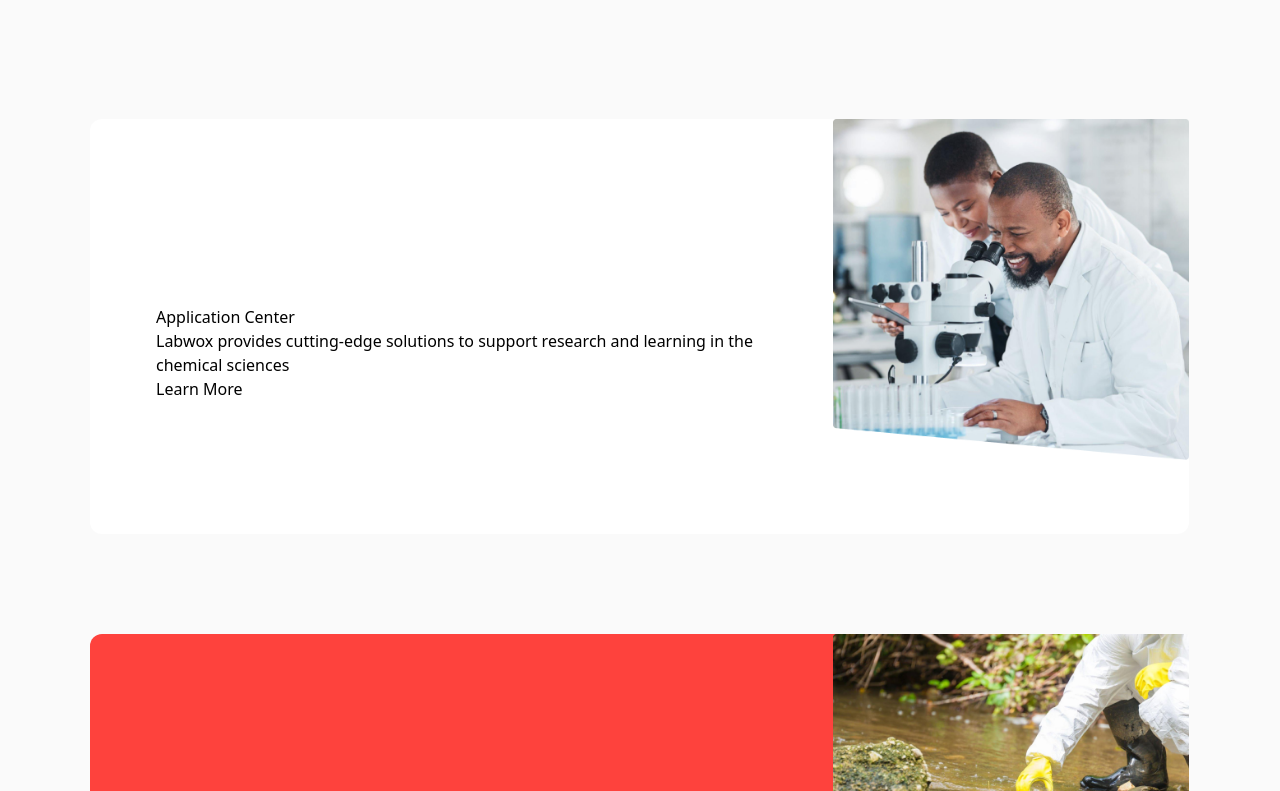
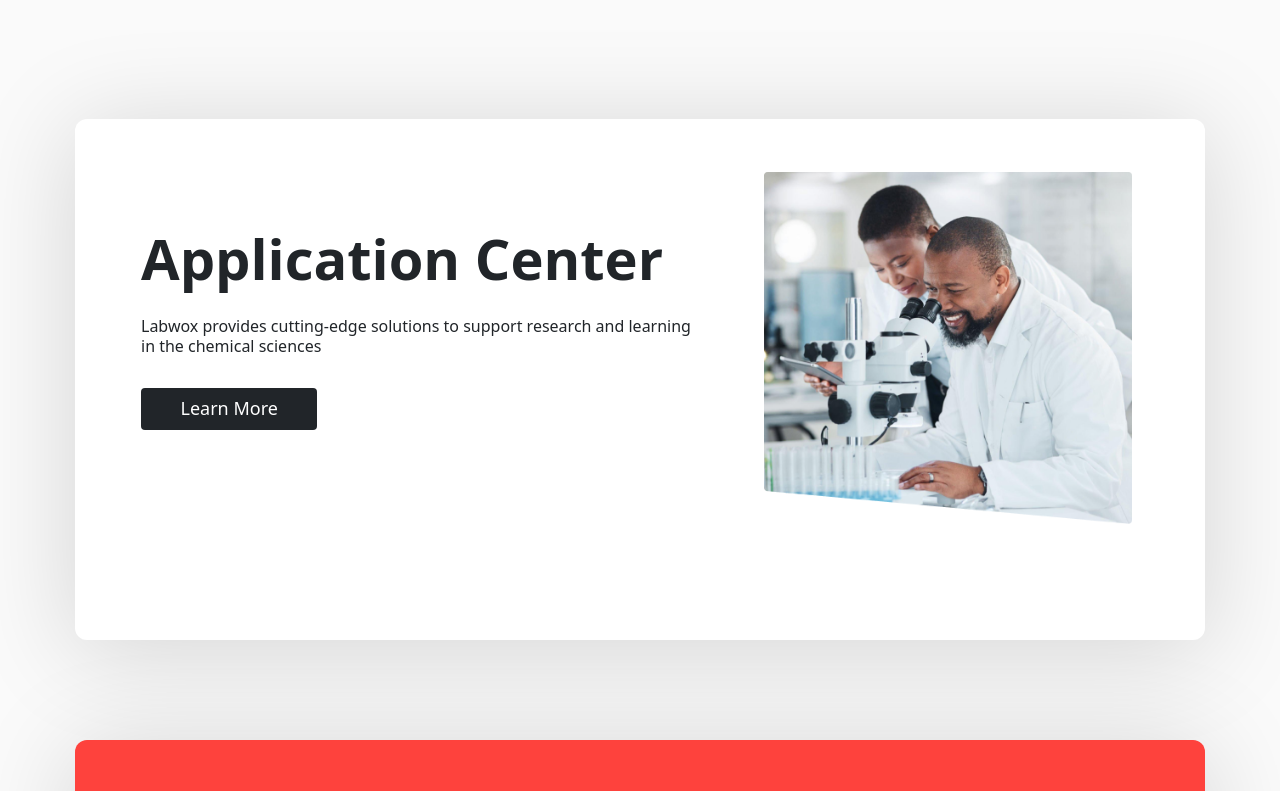
Before and after one commit to A-believer/Labwox, a React (Vite) app: page / in a window 1280 px wide. Shown: the part 1189-1980 px from the top of the page. Built offline with nearby package versions, Linux system fonts and the light colour scheme; a web font is replaced by a local one.

Commit message:
product complete without scroll animate

```diff
--- a/package.json
+++ b/package.json
@@ -18,6 +18,7 @@
     "match-sorter": "^6.3.1",
     "react": "^18.2.0",
     "react-dom": "^18.2.0",
+    "react-intersection-observer": "^9.5.1",
     "react-marquee-slider": "^1.1.5",
     "react-redux": "^8.1.0",
     "react-router-dom": "^6.13.0",
--- a/src/components/ProductList.jsx
+++ b/src/components/ProductList.jsx
@@ -1,30 +1,23 @@
+/* eslint-disable react-hooks/exhaustive-deps */
 import Header from "../utils/Header"
-import { products } from "../data/data"
+import Product from "../utils/Product";
 
 const ProductList = () => {
+
   return (
-    <section className="w-auto h-auto bg-whitebgii">
+    <section className="w-auto h-auto lg:pt-[75px] pt-[24px] lg:px-[75px] px-[24px] lg:pb-[200px] pb-[60px] bg-whitebgii">
+
       {/* Header */}
-      <div className="w-full lg:pt-[75px] pt-[24px] mx-auto text-center flex flex-col justify-center">
+      <div className="w-full  mx-auto text-center flex flex-col justify-center">
         <Header text1={`Some of Our`} text2={`Services`} text3={`Laboratories`} />
-        <p className="lg:mx-auto mx-[24px] text-base leading-[19.2px] text-center mt-[24px] mb-[17px]">Labwox provides cutting-edge solutions to support research and learning in the chemical sciences</p>
+        <p className="lg:mx-auto mx-[24px] text-base leading-[19.2px] text-center mt-[24px] mb-[17px]">
+          Labwox provides cutting-edge solutions to support research and learning in the chemical sciences
+        </p>
       </div>
 
       {/* Product List */}
-      <div className="lg:mt-[104px] mt-[16px] mx-[25px] lg:mx-[75px] flex flex-col justify-center">
-
-        {products && products?.map((item, i) => (
-          <div key={item.key + i} className={`flex lg:flex-row flex-col rounded-[12px] bg-${item.bgColor} lg:mb-[100px] mb-[60px] justify-evenly items-center ml-[15px] mr-[16px]`}>
-            <div className="lg:mt-[53px] mt-[33px] lg:ml-[66px] lg:mr-[73px]">
-              <p>{ item.header }</p>
-              <p>Labwox provides cutting-edge solutions to support research and learning in the chemical sciences</p>
-              <button type="button">Learn More</button>
-            </div>
-            <div className="lg:w-[433px] w-[348px] lg:h-[415px] h-[333.534px]">
-              <img src={item.imgSrc} alt="product-img" className=" object-contain"/>
-            </div>
-          </div>
-        ))}
+      <div className="lg:mt-[104px] mt-[16px]">
+        <Product/>
       </div>
     </section>
   )
--- a/src/data/data.js
+++ b/src/data/data.js
@@ -60,11 +60,11 @@
   {
   id: 4,
   header: "Photochemical Analysis",
-  bgColor: "yellowbg",
+  bgColor: "yellowiv",
   imgSrc: p4,
-  btnBgColor: "white",
-  btnTextColor: "blackii",
-    textColor: "blackii",
+  btnBgColor: "blackii",
+  btnTextColor: "white",
+  textColor: "blackii",
   subtext: "grey"
   },
 ]
--- /dev/null
+++ b/src/utils/Product.jsx
@@ -0,0 +1,44 @@
+import { products } from "../data/data";
+// import { motion } from "framer-motion";
+
+const Product = () => {
+
+//     const cardVariants = {
+//   offscreen: {
+//     y: 300
+//   },
+//   onscreen: {
+//     y: 50,
+//     rotate: -10,
+//     transition: {
+//       type: "spring",
+//       bounce: 0.4,
+//       duration: 0.8
+//     }
+//   }
+// };
+
+
+  return (
+      <div className="gap-y-[16px]">
+          {products && products?.map((item) => (
+              <div
+                  key={item.id}
+                  className={`flex lg:flex-row flex-col rounded-[12px] bg-${item.bgColor} lg:mb-[100px] mb-[60px] justify-evenly boxShadow lg:py-[53px] lg:pr-[73px] lg:pl-[66px] px-[15px]`}>
+
+            <div className="lg:mt-[53px] mt-[33px]">
+              <p className={`text-${item.textColor} lg:text-[56px] text-[24px] lg:leading-[67.2px] leading-[28px] font-bold`}>{ item.header }</p>
+              <p className={`text-${item.subtext} text-left text-base leading-tight lg:mb-[32px] my-[24px] w-[90%]`}>Labwox provides cutting-edge solutions to support research and learning in the chemical sciences</p>
+              <button type="button" className={`text-${item.btnTextColor} bg-${item.btnBgColor} lg:py-[10px] py-[7px] px-[38.5px] lg:px-[39.5px] lg:rounded-[4px] rounded-[3.1px] lg:mb-0 mb-[24px] lg:text-[18px] text-[14px] font-medium lg:leading-[21.6px] leading-[16.8px]`}>Learn More</button>
+            </div>
+
+            <div className="lg:w-[433px] w-[348px] lg:h-[415px] h-[333.534px]">
+              <img src={item.imgSrc} alt="product-img" className=" object-contain"/>
+            </div>
+          </div>
+        ))}
+    </div>
+  )
+}
+
+export default Product
--- a/tailwind.config.js
+++ b/tailwind.config.js
@@ -31,7 +31,7 @@
       'yellow': '#f29b38',
       'yellowii': '#feb616',
       'yellowiii': '#eea400',
-      'yellowbg': '#ed8900',
+      'yellowiv': '#edb900',
     },
     fontFamily: {
       "aeon": ['Aeonik', "sans-serif"],
```
Also changed, not shown: 1 other file (tests, documents, lock files or other folders).
